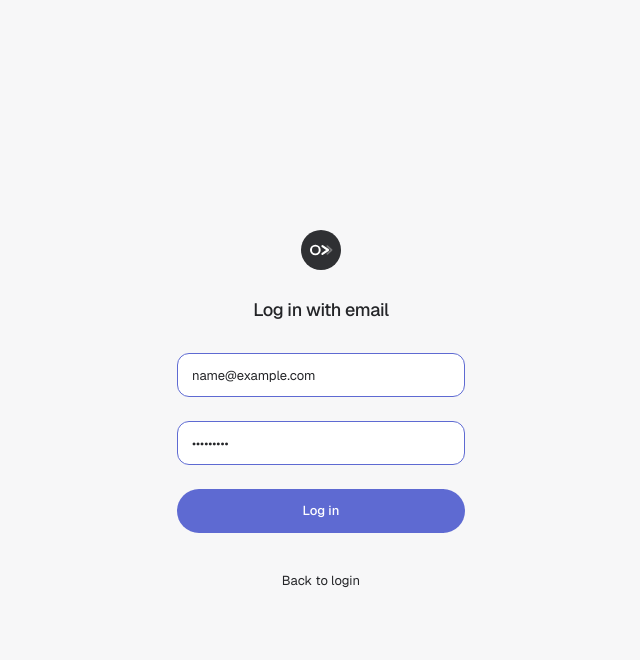
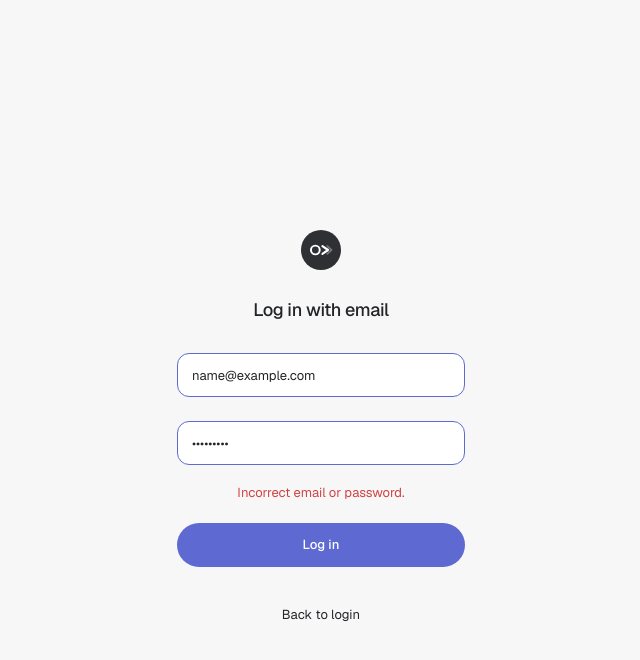
Before and after one commit to natashahans/playnext, a Next.js app: page /login/email in a window 1280 px wide. Both pictures are taken after typing "name@example.com", "Sample123" into the empty fields and a click on the button "Log in". Shown: the top 660 px of the page, without its empty margins (319-959 px from the left). Built offline with nearby package versions, Linux system fonts and the light colour scheme; no server answers.

Commit message:
Improve auth validation and error handling

```diff
--- a/src/app/(auth)/login/email/page.tsx
+++ b/src/app/(auth)/login/email/page.tsx
@@ -14,9 +14,11 @@ export default function LoginEmailPage() {
 
   const [email, setEmail] = useState(emailFromUrl);
   const [password, setPassword] = useState("");
+  const [errorMessage, setErrorMessage] = useState("");
 
   async function loginWithEmail(event: React.FormEvent<HTMLFormElement>) {
     event.preventDefault();
+    setErrorMessage("");
 
     const { error } = await supabase.auth.signInWithPassword({
       email: email.trim(),
@@ -24,10 +26,9 @@ export default function LoginEmailPage() {
     });
 
     if (error) {
-      alert(error.message);
+      setErrorMessage("Incorrect email or password.");
       return;
     }
-
     router.push("/dashboard");
   }
 
@@ -57,6 +58,12 @@ export default function LoginEmailPage() {
           className="auth-input"
         />
 
+        {errorMessage && (
+          <p className="auth-error auth-login-error">
+            {errorMessage}
+          </p>
+        )}
+
         <button type="submit" className="auth-button auth-button-primary">
           Log in
         </button>
--- a/src/app/globals.css
+++ b/src/app/globals.css
@@ -621,3 +621,8 @@ body {
 .auth-error-link:hover {
   opacity: 0.75;
 }
+
+.auth-login-error {
+  margin-top: -6px;
+  margin-bottom: -4px;
+}
```
